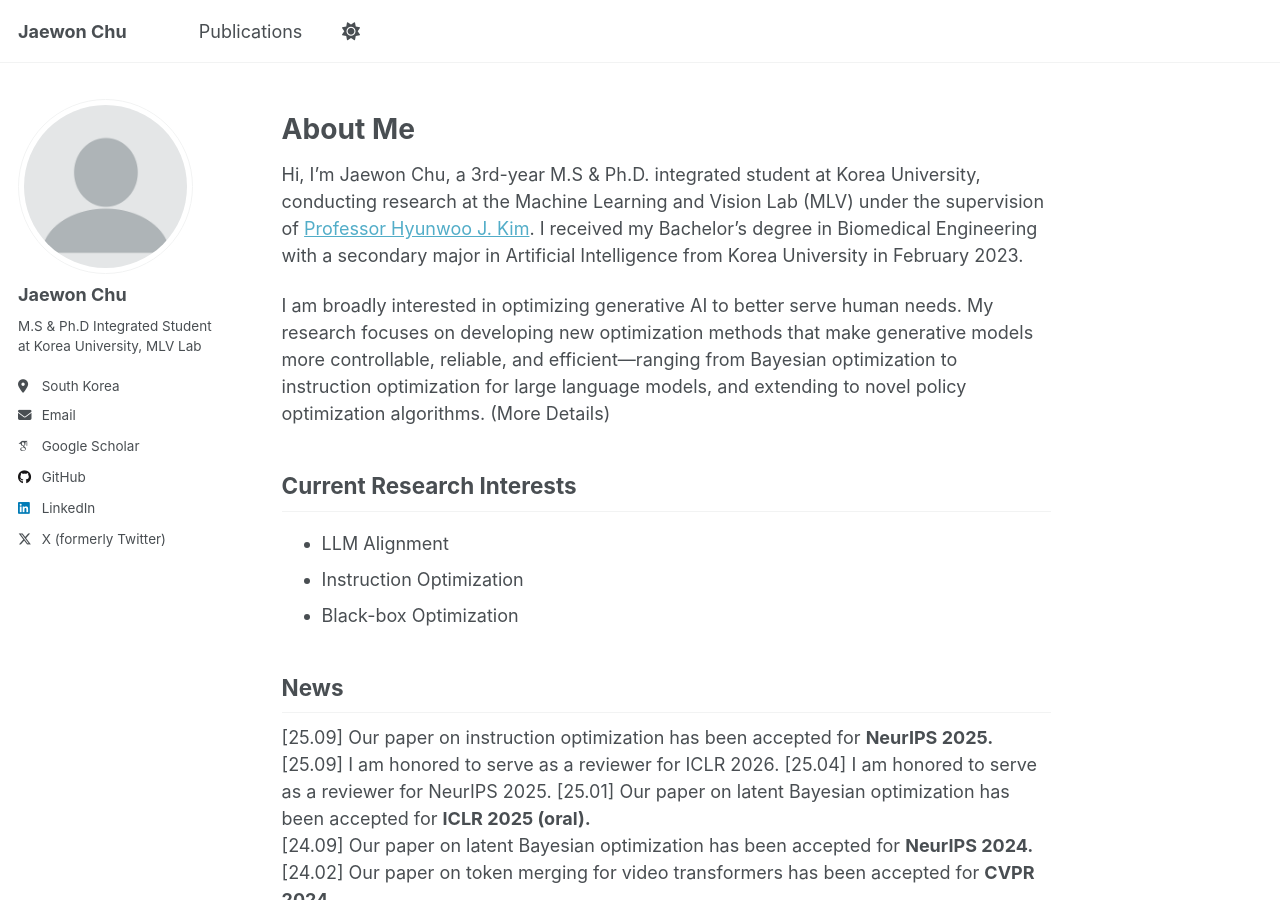
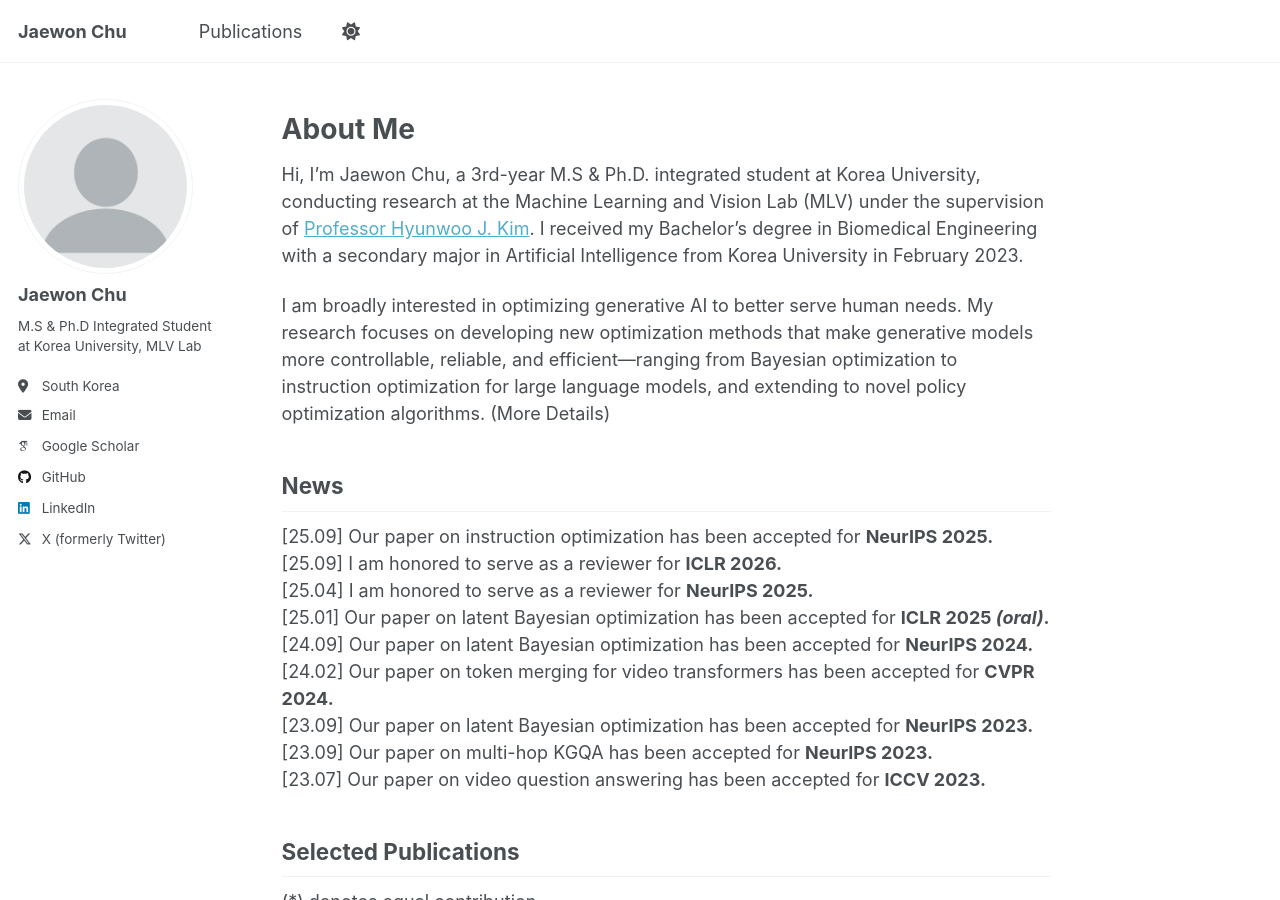
Before and after one commit to jaewonchu/jaewonchu.github.io, a Jekyll site: the page built from _pages/about.md, in a window 1280 px wide and 900 px high. Built offline with Jekyll 4.4.1, drawn with Linux system fonts in a browser that asks for light colours; some web fonts are replaced; a script that is not in the unit is left out.

Commit message:
Modification

```diff
--- a/_pages/about.md
+++ b/_pages/about.md
@@ -12,18 +12,12 @@ Hi, I’m Jaewon Chu, a 3rd-year M.S & Ph.D. integrated student at Korea Univers
 
 I am broadly interested in optimizing generative AI to better serve human needs. My research focuses on developing new optimization methods that make generative models more controllable, reliable, and efficient—ranging from Bayesian optimization to instruction optimization for large language models, and extending to novel policy optimization algorithms. (More Details)
 
-Current Research Interests
-------
-- LLM Alignment
-- Instruction Optimization
-- Black-box Optimization
-
 News
 ------
 [25.09] Our paper on instruction optimization has been accepted for **NeurIPS 2025.**<br>
-[25.09] I am honored to serve as a reviewer for ICLR 2026.
-[25.04] I am honored to serve as a reviewer for NeurIPS 2025.
-[25.01] Our paper on latent Bayesian optimization has been accepted for **ICLR 2025 (oral).**<br>
+[25.09] I am honored to serve as a reviewer for **ICLR 2026.**<br>
+[25.04] I am honored to serve as a reviewer for **NeurIPS 2025.**<br>
+[25.01] Our paper on latent Bayesian optimization has been accepted for **ICLR 2025 _(oral)_.**<br>
 [24.09] Our paper on latent Bayesian optimization has been accepted for **NeurIPS 2024.**<br>
 [24.02] Our paper on token merging for video transformers has been accepted for **CVPR 2024.**<br>
 [23.09] Our paper on latent Bayesian optimization has been accepted for **NeurIPS 2023.**<br>
```
